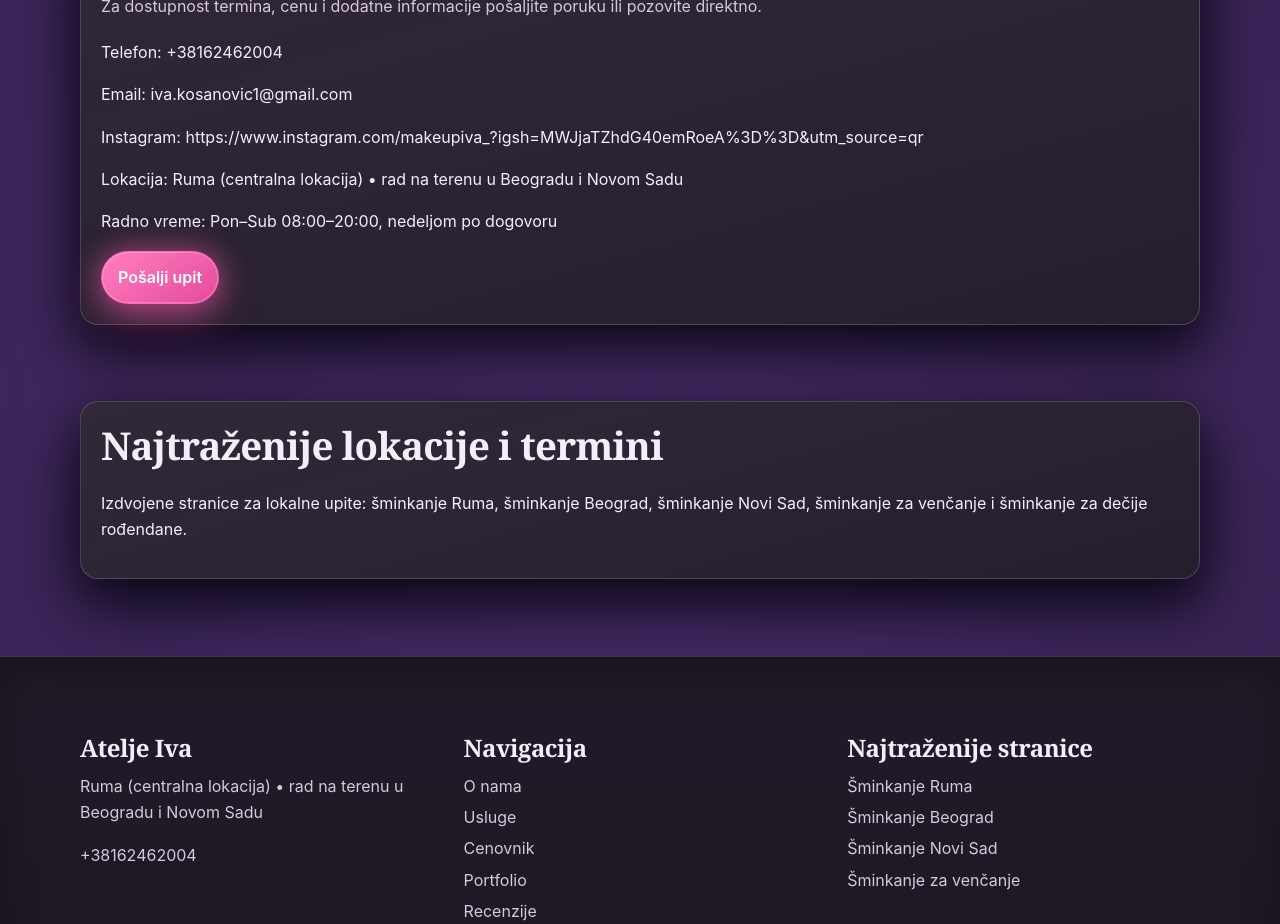
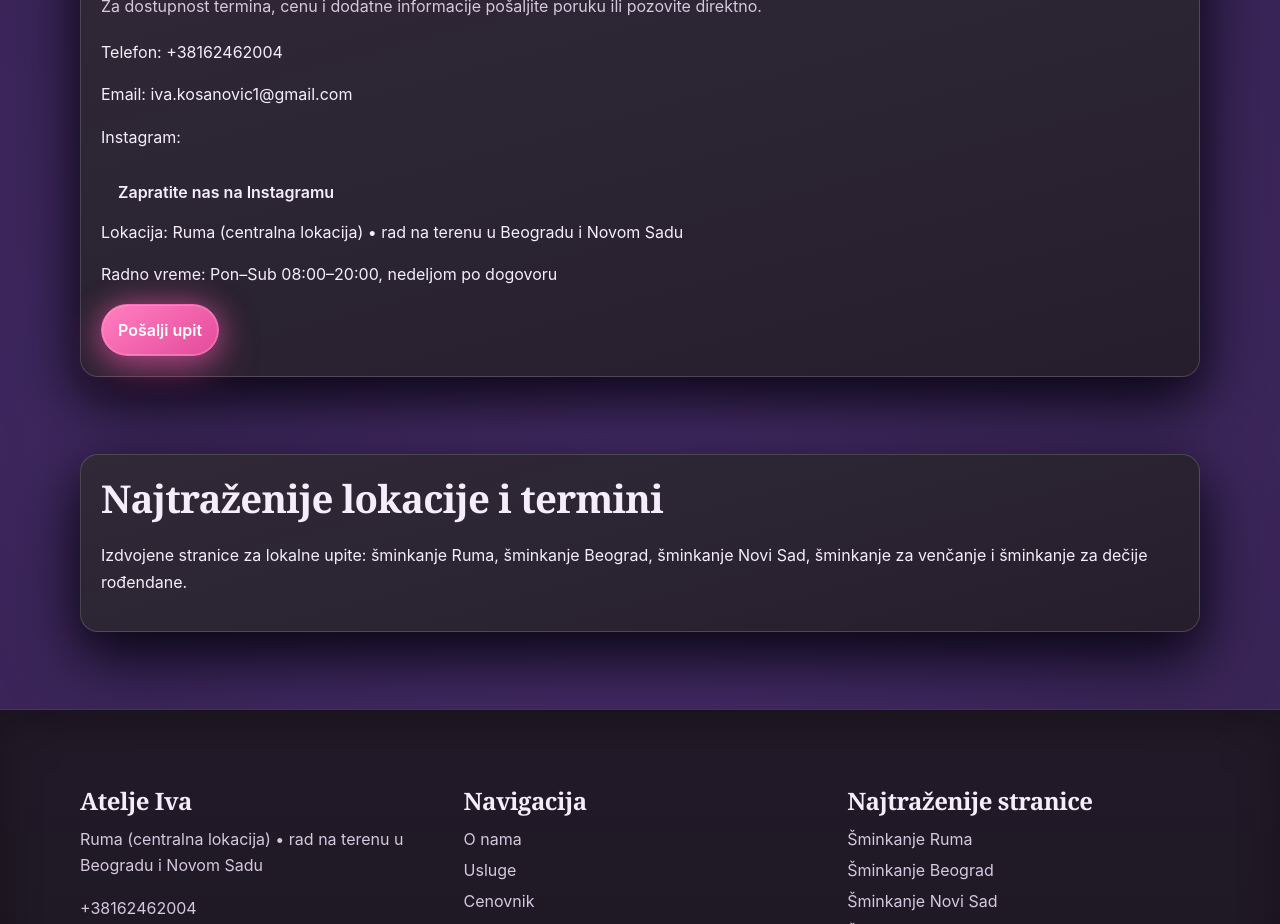
Before and after one commit to darkotosic/sminkanjeiva.rs, a Next.js app: page / in a window 1280 px wide. Shown: the part 5180-6104 px from the top of the page. Built offline with nearby package versions, Linux system fonts and the light colour scheme.

Commit message:
Make Instagram contact link a CTA button

```diff
--- a/components/sections/contact-block.tsx
+++ b/components/sections/contact-block.tsx
@@ -9,7 +9,8 @@ export function ContactBlock() {
         <SectionHeading title="Kontakt i zakazivanje" subtitle="Za dostupnost termina, cenu i dodatne informacije pošaljite poruku ili pozovite direktno." />
         <p>Telefon: {site.phone}</p>
         <p>Email: {site.email}</p>
-        <p>Instagram: {site.instagramUrl}</p>
+        <p>Instagram:</p>
+        <Button href={site.instagramUrl} variant="ghost">Zapratite nas na Instagramu</Button>
         <p>Lokacija: {site.address}</p>
         <p>Radno vreme: {site.workingHours}</p>
         <Button href="/kontakt">Pošalji upit</Button>
```
